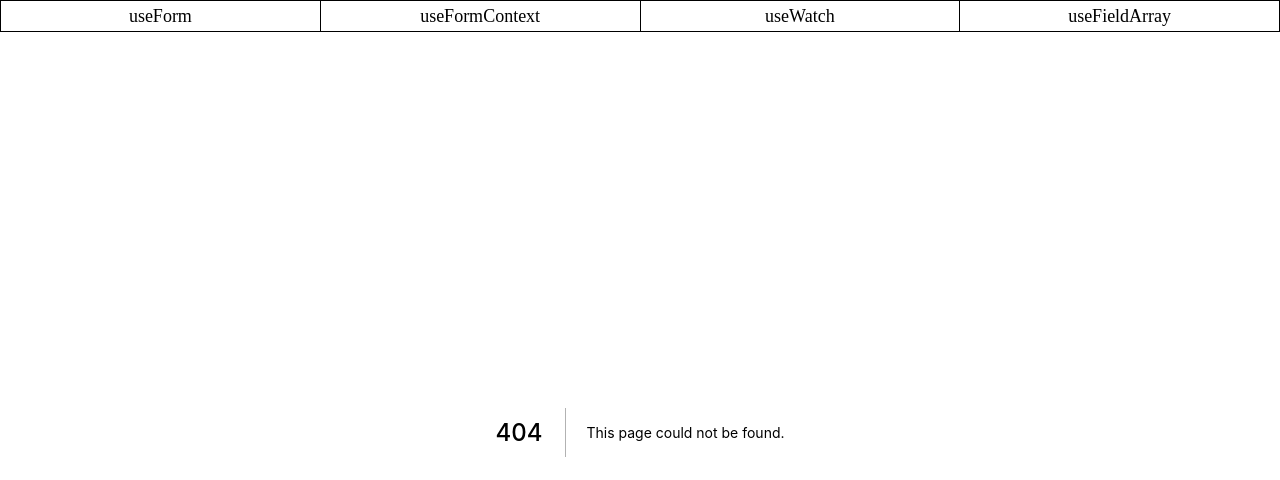
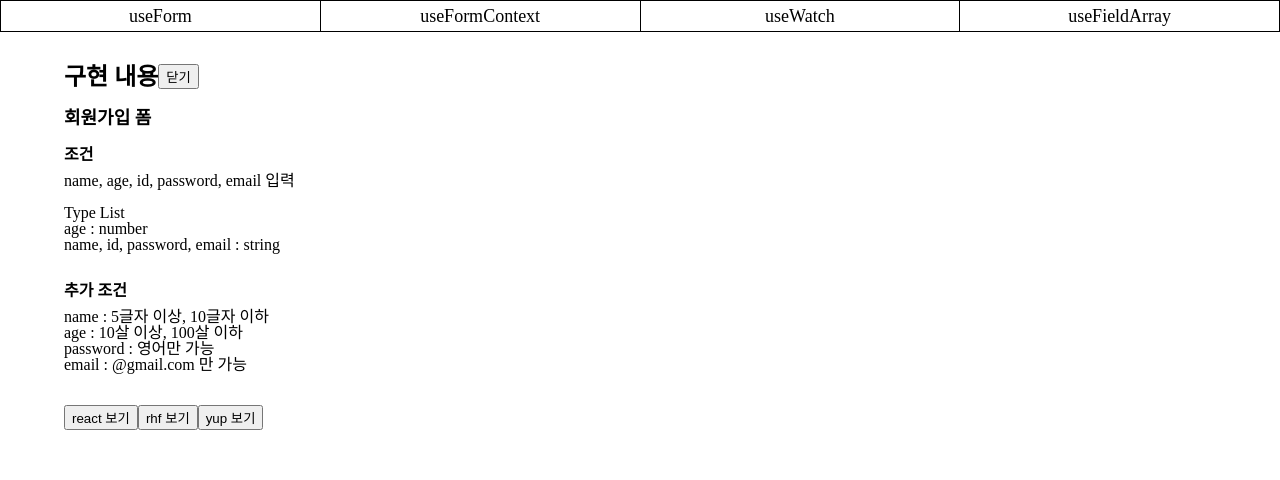
Before and after one commit to Codiving/react-hook-form-yup, a Next.js app: page /useform in a window 1280 px wide. Before the commit this address had no page. Shown: the top 480 px of the page. Built offline with nearby package versions, Linux system fonts and the light colour scheme.

Commit message:
useform index page 추가

```diff
--- /dev/null
+++ b/pages/useform/index.tsx
@@ -0,0 +1,92 @@
+import styled from "@emotion/styled";
+import Description from "components/Description";
+import { MouseEvent, useState } from "react";
+import Raw from "rhf/useform/Raw";
+import ReactHookForm from "rhf/useform/Rhf";
+import Yup from "rhf/useform/Yup";
+
+const ButtonNames = ["react", "rhf", "yup"] as const;
+
+const UseFormRoot = styled("div", {
+  label: "UseFormRoot"
+})(() => {
+  return {
+    padding: "2rem 4rem"
+  };
+});
+
+type Selected = "react" | "rhf" | "yup";
+
+type TComponents = {
+  [key in Selected]: React.ReactNode;
+};
+
+const Components: TComponents = {
+  react: <Raw />,
+  rhf: <ReactHookForm />,
+  yup: <Yup />
+};
+
+const UseForm = () => {
+  const [close, setClose] = useState(false);
+  const [selected, setSelected] = useState<Selected | null>(null);
+
+  const onChangeClose = () => setClose(prev => !prev);
+
+  const onChangeSelected = (
+    e: MouseEvent<HTMLButtonElement, globalThis.MouseEvent>
+  ) => {
+    setSelected(e.currentTarget.name as Selected);
+  };
+
+  return (
+    <UseFormRoot>
+      <div>
+        <div
+          style={{ display: "flex", alignItems: "center", marginBottom: 20 }}
+        >
+          <h3 style={{ fontSize: 24, fontWeight: 600 }}>구현 내용</h3>
+          <button onClick={onChangeClose}>{close ? "열기" : "닫기"}</button>
+        </div>
+        {!close && (
+          <div>
+            <h5 style={{ fontSize: 18, fontWeight: 600, marginBottom: 20 }}>
+              회원가입 폼
+            </h5>
+
+            <Description
+              title="조건"
+              descriptions={[
+                "name, age, id, password, email 입력",
+                "",
+                "Type List",
+                "age : number",
+                "name, id, password, email : string"
+              ]}
+            />
+
+            <Description
+              title="추가 조건"
+              descriptions={[
+                "name : 5글자 이상, 10글자 이하",
+                "age : 10살 이상, 100살 이하",
+                "password : 영어만 가능",
+                "email : @gmail.com 만 가능"
+              ]}
+            />
+          </div>
+        )}
+      </div>
+      <div style={{ margin: "2rem 0" }}>
+        {ButtonNames.map(name => (
+          <button key={name} name={name} onClick={onChangeSelected}>
+            {name} 보기
+          </button>
+        ))}
+      </div>
+      {selected && <>{Components[selected]}</>}
+    </UseFormRoot>
+  );
+};
+
+export default UseForm;
```
